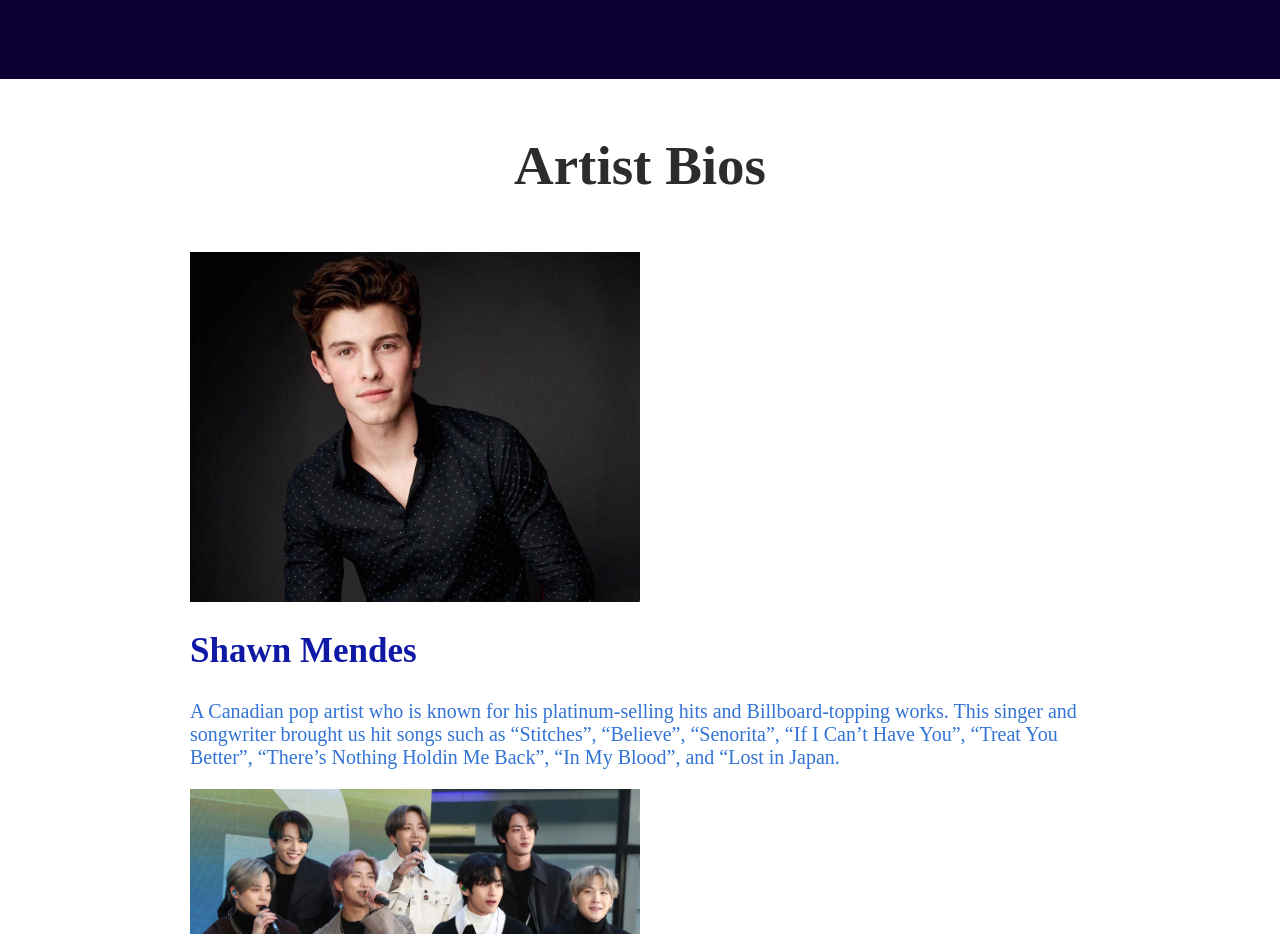
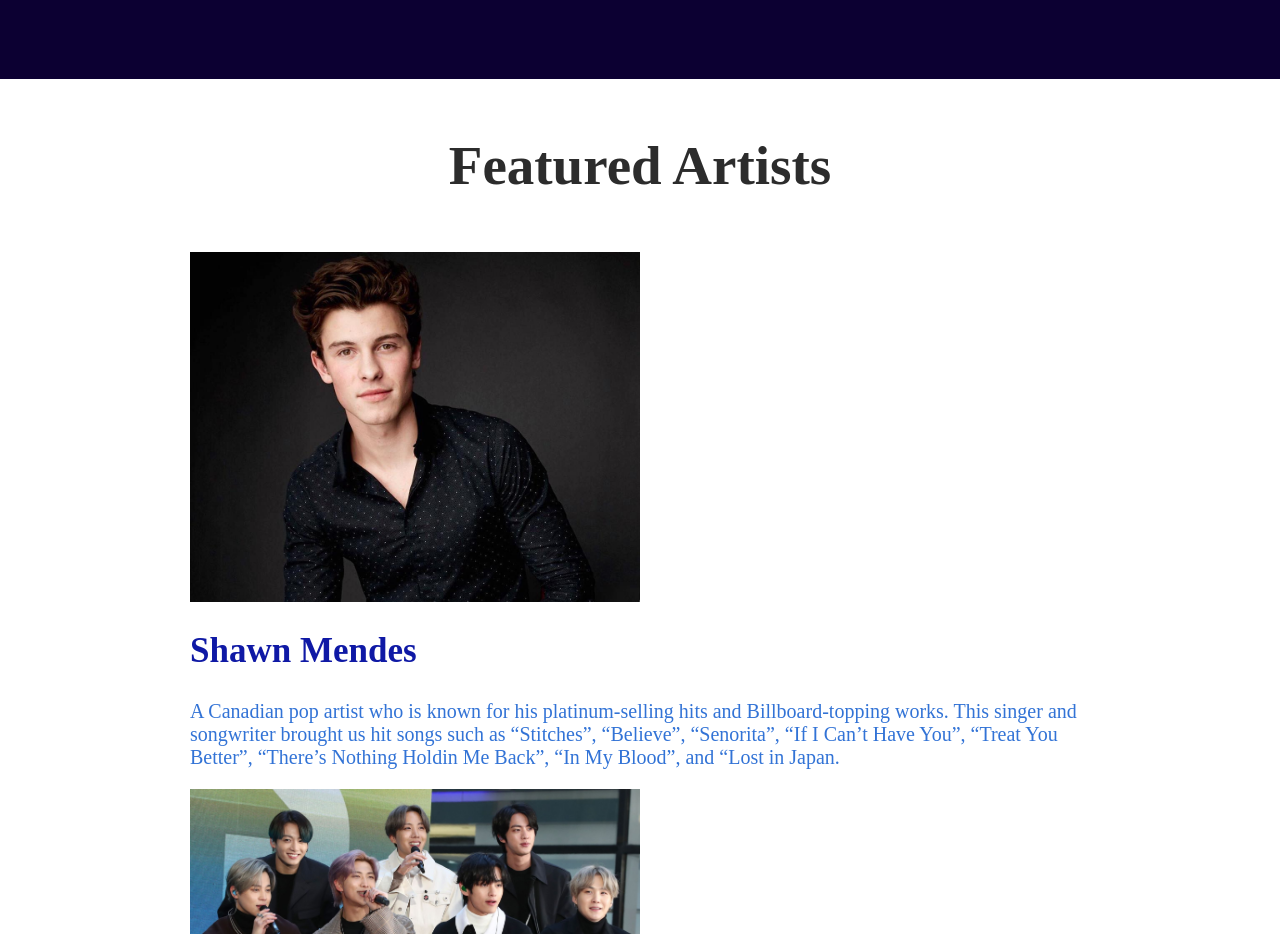
Before and after one commit to jo-kaur/venue_page, a React (Create React App) app: page / in a window 1280 px wide. Shown: the part 2580-3514 px from the top of the page. Built offline with nearby package versions, Linux system fonts and the light colour scheme.

Commit message:
h3 Featured Artists

```diff
--- a/src/components/artistBios/Bios.js
+++ b/src/components/artistBios/Bios.js
@@ -12,7 +12,7 @@
     return(
             <div className="center_wrapper">
                 <div className="artist_wrapper">
-                <h3>Artist Bios</h3>
+                <h3>Featured Artists</h3>
                 <Slide up>
                     <div className="artist_one">
                         <div className="artist_image"
```
